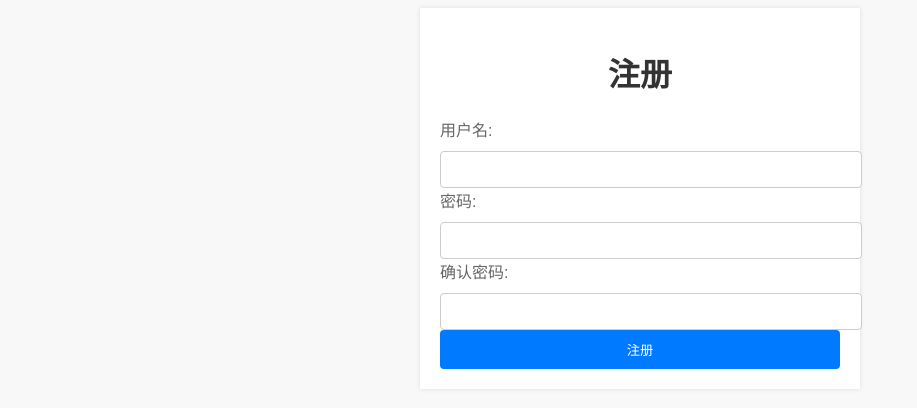
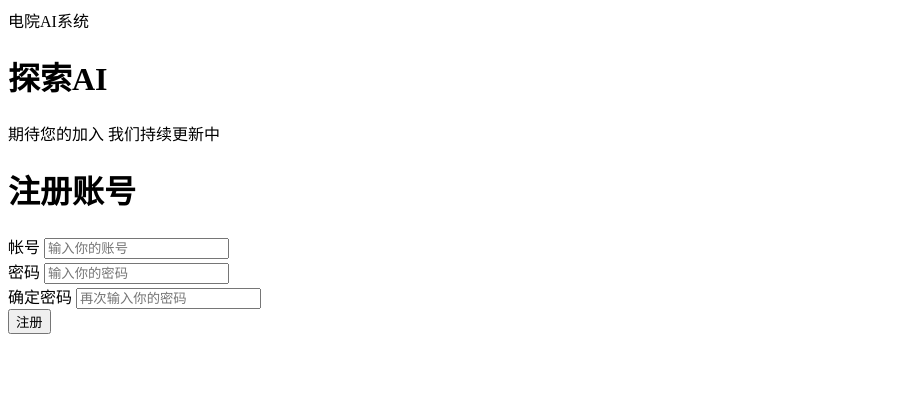
Before and after one commit to ShanQuea/ChatGpt, a Flask app: page /register in a window 1280 px wide. Shown: the top 408 px of the page, without its empty margins (0-917 px from the left). Run offline with Flask 3, Linux system fonts and the light colour scheme.

Commit message:
更新注册界面 注册逻辑

```diff
--- a/app.py
+++ b/app.py
@@ -9,7 +9,7 @@
 app.secret_key = os.urandom(16)  # 设置 Flask 的 session 密钥
 
 # 配置 OpenAI API 密钥
-openai.api_key = "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"
+openai.api_key = "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"
 
 
 def clear_user_chat_history(username):
@@ -170,11 +170,24 @@
     if request.method == "POST":
         username = request.form["username"]
         password = request.form["password"]
+        confirm_password = request.form["confirm_password"]
         # 在这里可以添加验证用户名和密码的逻辑，例如检查用户名是否已存在等
+        conn = connect_db()
+        cursor = conn.cursor()
+        create_accounts_table(cursor)
 
+        # 检查用户名是否已存在
+        cursor.execute("SELECT * FROM accounts WHERE username = ?", (username,))
+        existing_account = cursor.fetchone()
+        if existing_account is not None:
+            conn.close()
+            return jsonify({"result": "fail"})
         # 将账号信息插入到数据库
+        if password != confirm_password:
+            conn.close()
+            return jsonify({"result": "error"})
+
         register_account(username, password)
-
         # 返回注册成功的 JSON 响应
         return jsonify({"result": "success", "username": username})
     else:
@@ -221,10 +234,10 @@
         conn.commit()
 
         conn.close()
-        return jsonify({"message": bot_message, "times": times - 1})
+        return jsonify({"message": bot_message, "times": times - 1,"chat_count": chat_count})
     else:
         conn.close()
-        return jsonify({"message": "次数不足 请及时充值", "times": times})
+        return jsonify({"message": "次数不足 请及时充值", "times": times,"chat_count": chat_count})
 
 
 if __name__ == "__main__":
--- a/templates/login.html
+++ b/templates/login.html
@@ -40,6 +40,9 @@
                         <span class="forgot">忘记密码</span>
 
                     </div>
+
+
+
                     <button class="btn" id="submit" type="submit">登陆</button>
                     <div class="siginup-tips">
                         <span>还有没有账号?</span>
--- a/templates/register.html
+++ b/templates/register.html
@@ -1,23 +1,89 @@
 <!DOCTYPE html>
-<html>
+<html lang="zh-cn">
 <head>
-    <title>注册</title>
+    <meta charset="UTF-8">
+    <meta http-equiv="X-UA-Compatible" content="IE=edge">
+    <meta name="viewport" content="width=device-width, initial-scale=1.0">
+    <title>文档</title>
+    <link rel="stylesheet" href="{{ url_for('static', filename='style.css') }}">
 </head>
-<body style="font-family: Arial, sans-serif; background-color: #f8f8f8;">
-    <div style="max-width: 400px; margin: 0 auto; padding: 20px; background-color: #fff; box-shadow: 0 0 5px rgba(0,0,0,0.1);">
-        <h1 style="text-align: center; color: #333;">注册</h1>
-        <form action="/register" method="post" style="margin-top: 20px;">
-            <label for="username" style="display: block; margin-bottom: 10px; color: #666;">用户名:</label>
-            <input type="text" id="username" name="username" required style="width: 100%; padding: 10px; border: 1px solid #ccc; border-radius: 4px;">
-            <br>
-            <label for="password" style="display: block; margin-bottom: 10px; color: #666;">密码:</label>
-            <input type="password" id="password" name="password" required style="width: 100%; padding: 10px; border: 1px solid #ccc; border-radius: 4px;">
-            <br>
-            <label for="confirm_password" style="display: block; margin-bottom: 10px; color: #666;">确认密码:</label>
-            <input type="password" id="confirm_password" name="confirm_password" required style="width: 100%; padding: 10px; border: 1px solid #ccc; border-radius: 4px;">
-            <br>
-            <input type="submit" value="注册" style="width: 100%; padding: 10px; background-color: #007bff; color: #fff; border: none; border-radius: 4px; cursor: pointer;">
-        </form>
+<body>
+    <div class="content">
+        <div class="login-wrapper">
+            <div class="left-img">
+                <div class="glass">
+                    <div class="tips">
+                        <div class="title">
+                            电院AI系统
+                        </div>
+                        <h1>探索AI</h1>
+                        <span>期待您的加入</span>
+                        <span>我们持续更新中</span>
+                    </div>
+                </div>
+            </div>
+
+            <div class="right-login-form">
+                <form class="form-wrapper" id="register-form" name="register-form" action="/register" method="POST">
+                    <h1>注册账号</h1>
+                    <div class="input-items">
+                        <span class="input-tips">
+                            帐号
+                        </span>
+                        <input type="text" id="username" name="username" class="inputs" placeholder="输入你的账号">
+                    </div>
+                    <div class="input-items">
+                        <span class="input-tips">
+                            密码
+                        </span>
+                        <input type="password" id="password" name="password" class="inputs" placeholder="输入你的密码">
+                    </div>
+
+                    <div class="input-items">
+                        <span class="input-tips">
+                            确定密码
+                        </span>
+                        <input type="password" id="confirm_password" name="confirm_password" class="inputs" placeholder="再次输入你的密码">
+                    </div>
+
+                    <button class="btn" id="submit" type="submit" >注册</button>
+                </form>
+            </div>
+        </div>
     </div>
+    <script src="https://code.jquery.com/jquery-3.6.0.min.js"></script>
+    <script>
+        // 使用 JavaScript 监听表单提交事件
+        document.getElementById('register-form').addEventListener('submit', function(event) {
+            event.preventDefault(); // 阻止表单的默认提交行为
+            var username = document.getElementById('username').value;
+            var password = document.getElementById('password').value;
+            var confirm_password = document.getElementById('confirm_password').value;
+            // 使用 jQuery 发送 AJAX 请求到后端
+            $.ajax({
+                url: '/register',
+                method: 'POST',
+                data: {username: username, password: password, confirm_password: confirm_password},
+                success: function(response) {
+                    if (response.result === 'error') {
+                        // 根据后端返回的数据显示错误信息
+                        alert("请检查密码,两次输入的密码不一致")
+                    }
+                    if (response.result === 'fail'){
+                        alert("用户名已存在，请尝试其他用户名");
+                    }
+                    if (response.result === 'success') {
+                        alert("注册成功！将在3秒后自动跳转至登录界面");
+                        setTimeout(function() {
+                            window.location.href = "/";
+                        }, 3000);
+                    }
+                },
+                error: function(error) {
+                    alert('提交失败，请重试！');
+                }
+            });
+        });
+    </script>
 </body>
 </html>
```
